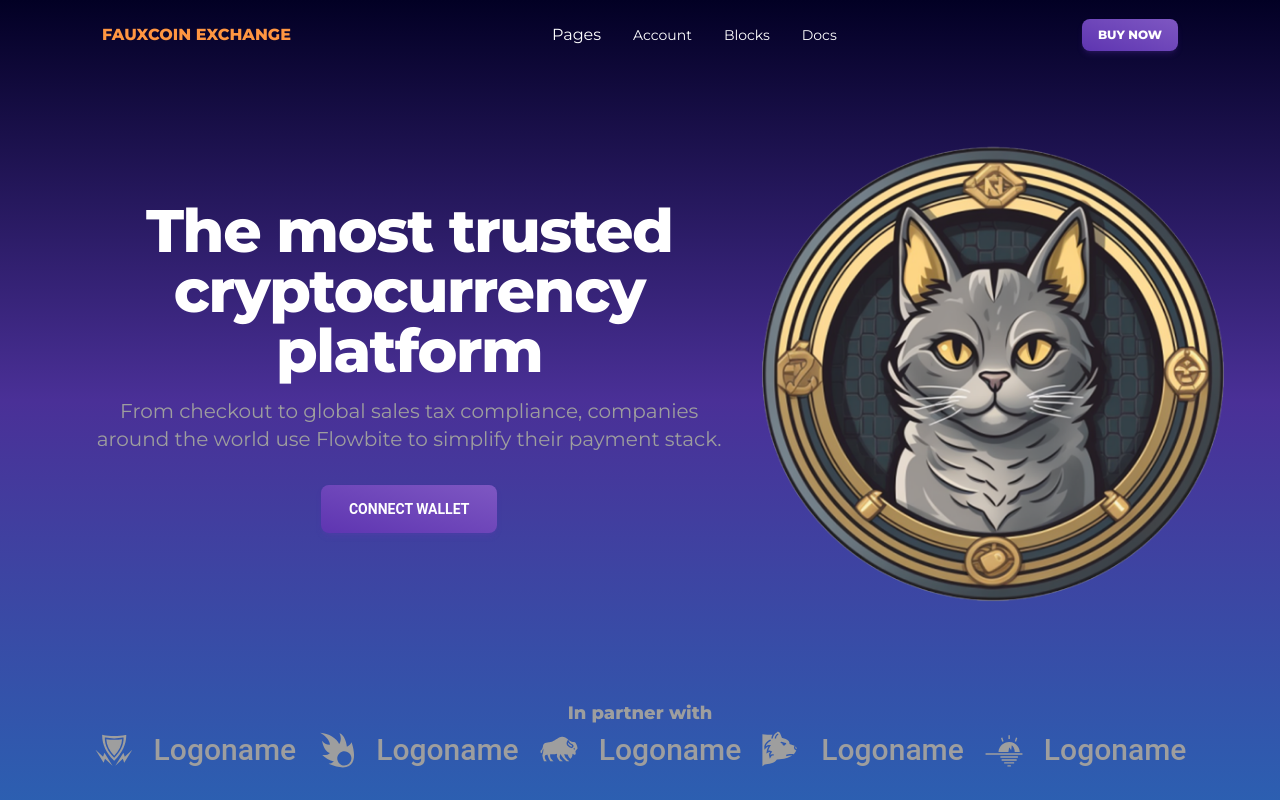
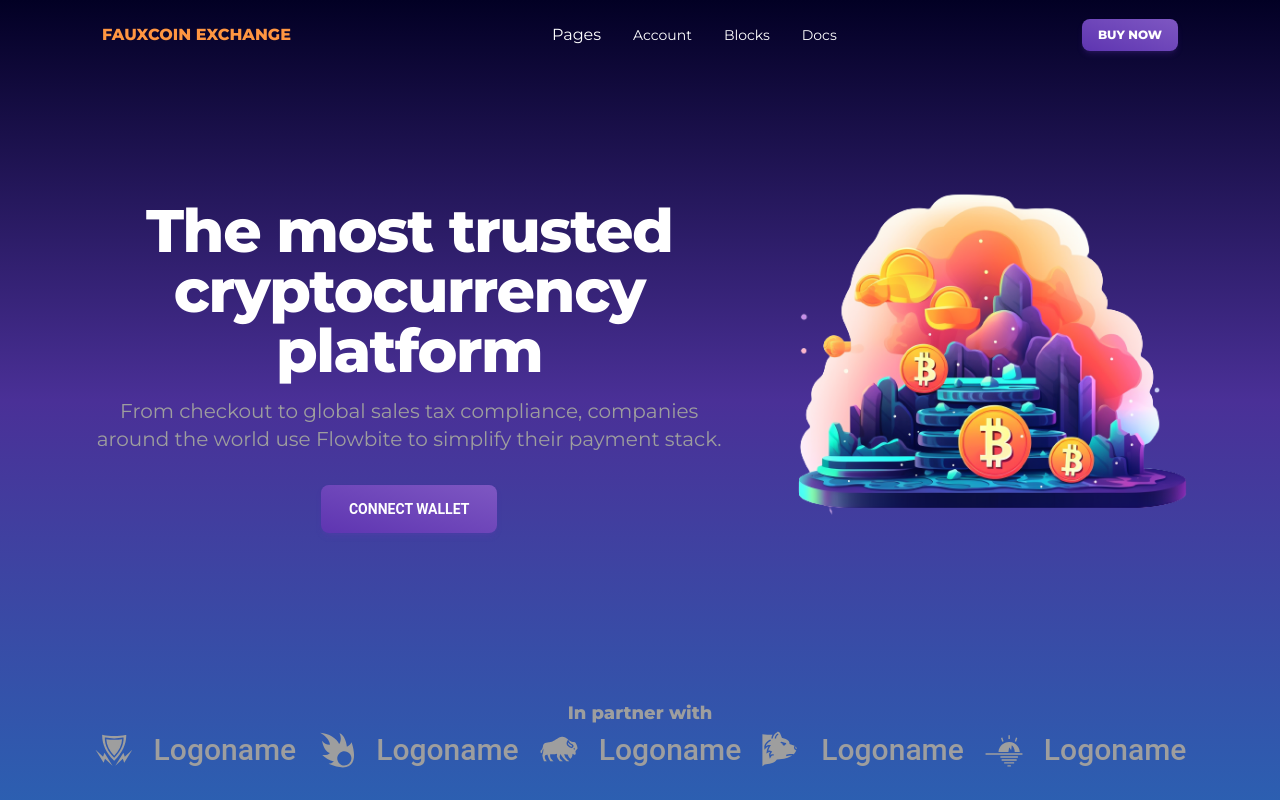
Before and after one commit to Paowiee16/CryptoProject, a React (Vite) app: page / in a window 1280 px wide. Shown: the top 800 px of the page. Built offline with nearby package versions, Linux system fonts and the light colour scheme.

Commit message:
Update Header.jsx

```diff
--- a/src/components/header/Header.jsx
+++ b/src/components/header/Header.jsx
@@ -21,7 +21,7 @@ function Header() {
             <Wallets />
           </div>
           <div className=" lg:mt-0 lg:col-span-5 lg:flex">
-            <img src="LokiCrypto.png" alt="mockups" className="floating" />
+            <img src="cryptoimg.png" alt="mockups" className="floating" />
           </div>
         </div>
       </section>
```
